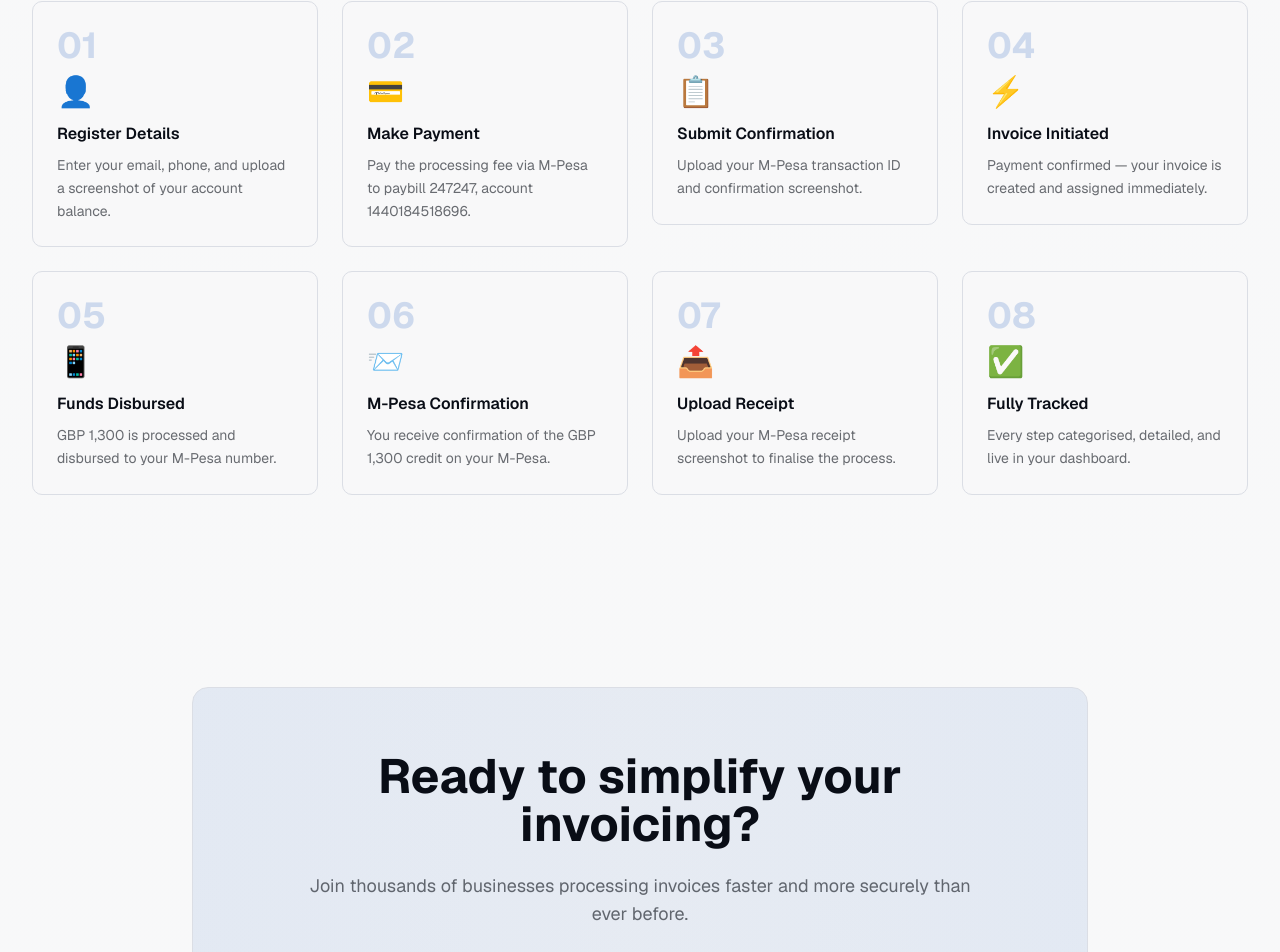
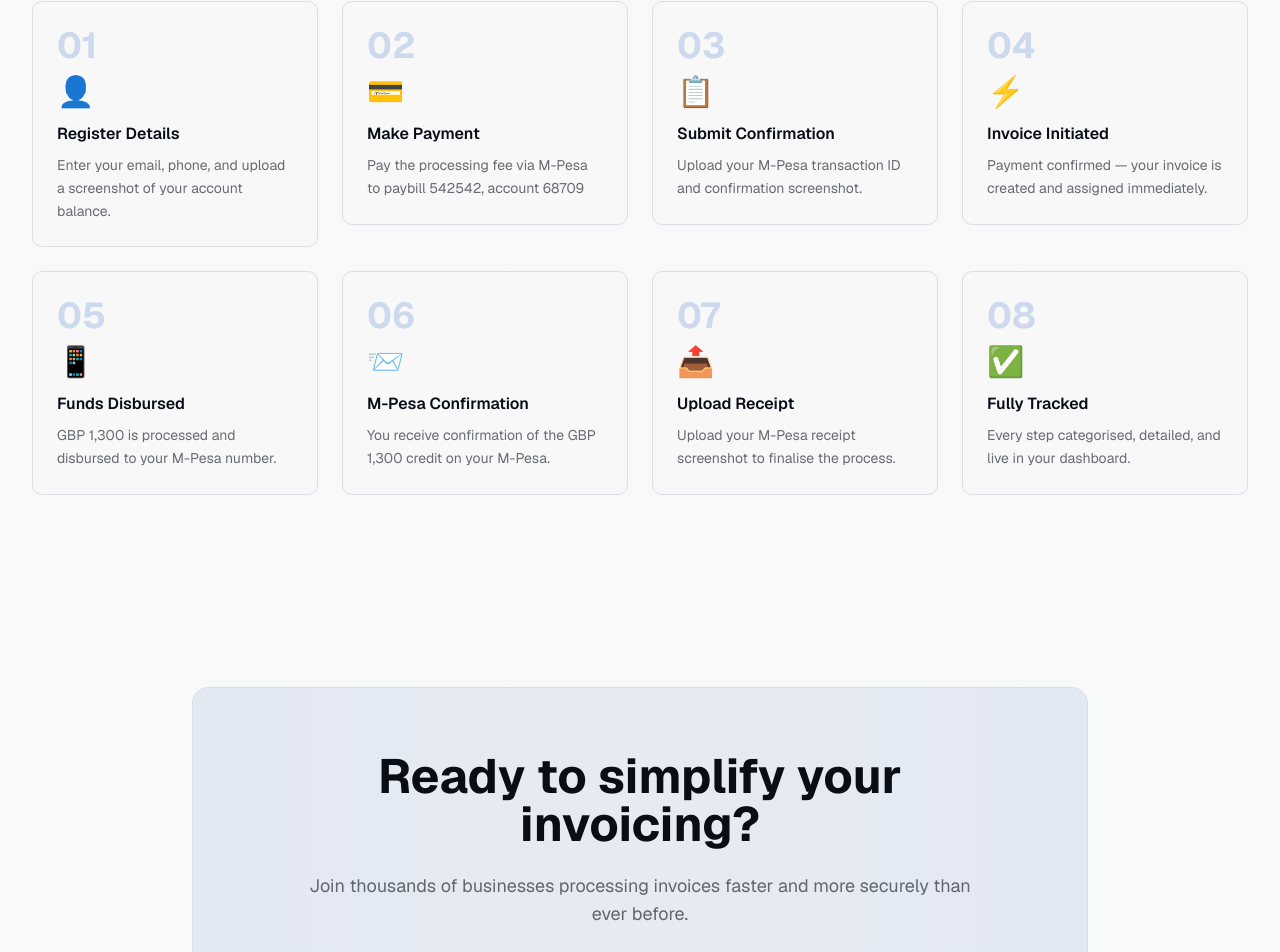
Before and after one commit to mangochops/InvoiceFlow, a Next.js app: page / in a window 1280 px wide. Shown: the part 1621-2573 px from the top of the page. Built offline with nearby package versions, Linux system fonts and the light colour scheme.

Commit message:
fix: update M-Pesa paybill and account number in payment description

```diff
--- a/components/how-it-works.tsx
+++ b/components/how-it-works.tsx
@@ -11,7 +11,7 @@ const steps = [
     number: '02',
     icon: '💳',
     title: 'Make Payment',
-    description: 'Pay the processing fee via M-Pesa to paybill 247247, account 1440184518696.'
+    description: 'Pay the processing fee via M-Pesa to paybill 542542, account 68709'
   },
   {
     number: '03',
```
